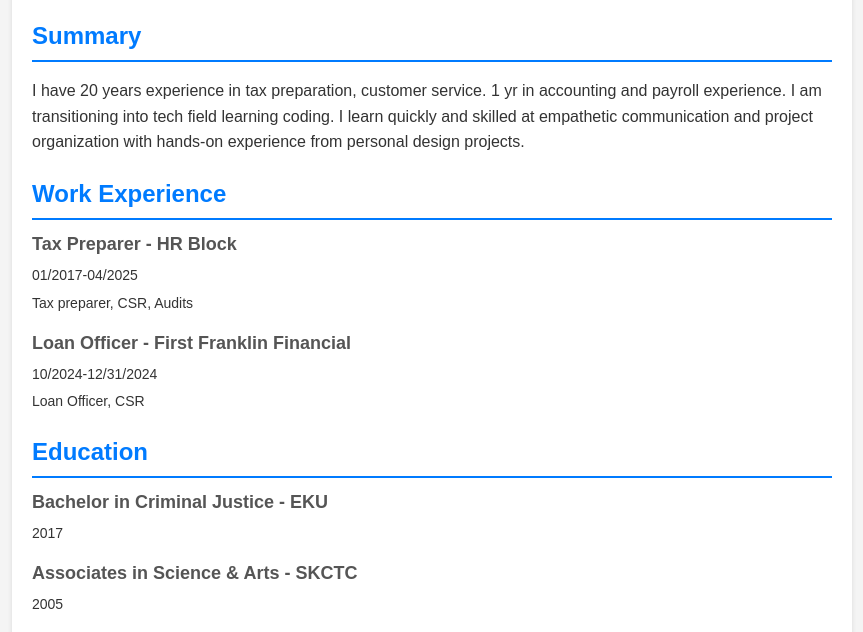
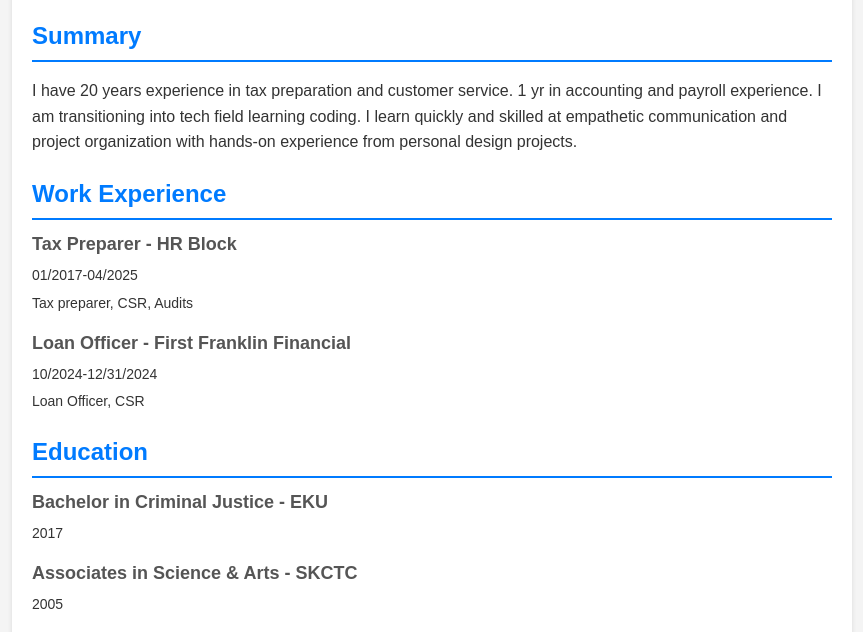
Before and after one commit to gilbert200261/gilbert200261.github.io, a plain HTML site: page index.html in a window 1280 px wide. Shown: the part 124-756 px from the top of the page, without its empty margins (208-1071 px from the left). Drawn offline with Linux system fonts and the light colour scheme.

Commit message:
corrected summary

```diff
--- a/index.html
+++ b/index.html
@@ -91,7 +91,7 @@
             <section class="section">
                 <h2>Summary</h2>
                 <p>
-                    I have 20 years experience in tax preparation, customer service. 1 yr in accounting and payroll experience. I am transitioning into tech field learning coding. I learn quickly and skilled at empathetic communication and project organization with hands-on experience from personal design projects.
+                    I have 20 years experience in tax preparation and customer service. 1 yr in accounting and payroll experience. I am transitioning into tech field learning coding. I learn quickly and skilled at empathetic communication and project organization with hands-on experience from personal design projects.
                 </p>
             </section>
             <section class="section">
```
